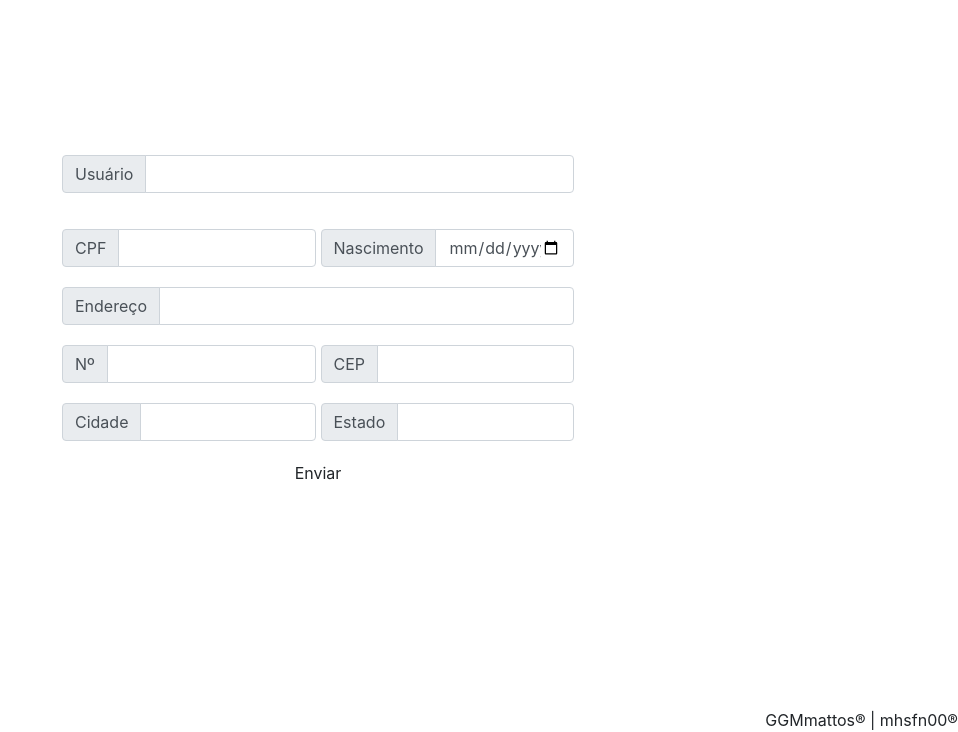
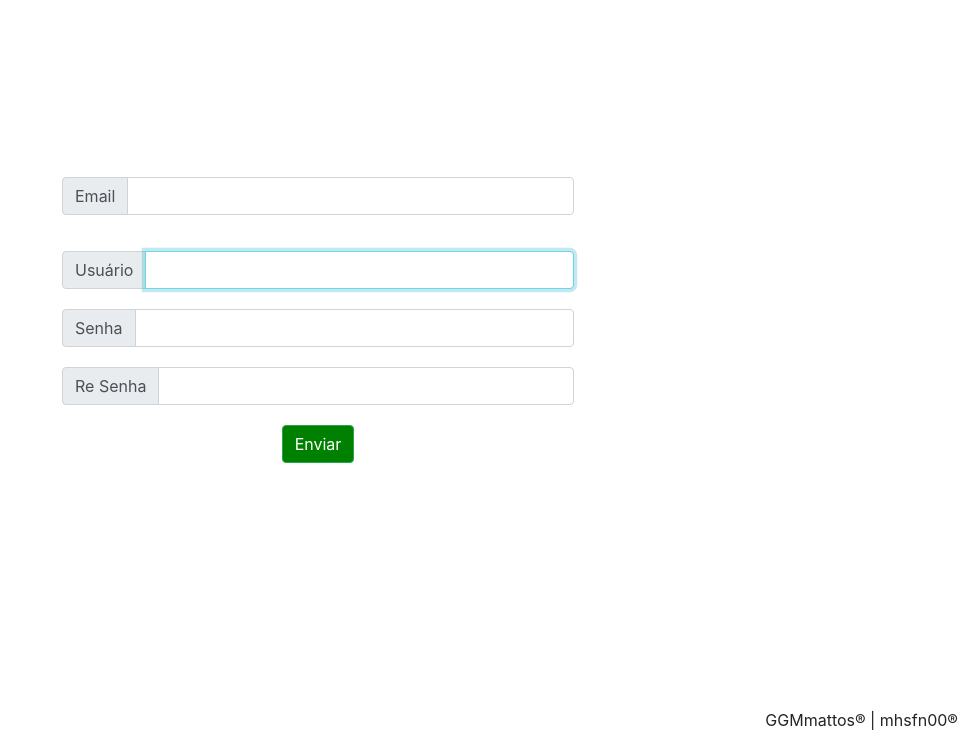
Before and after one commit to GGMmattos/E-commerce, a Django app: page /perfil/cadastro/ in a window 1280 px wide. Shown: the part 68-800 px from the top of the page, without its empty margins (322-1280 px from the left). Run offline with Django 4.2, Linux system fonts and the light colour scheme; some libraries are stand-ins or nearby versions.

Commit message:
Fez a lógica de enviar os dados do cadastro para a função em forms.py e daí salvar os dados no banco (eu acho)

```diff
--- /dev/null
+++ b/perfil/forms.py
@@ -0,0 +1,43 @@
+from django import forms
+from django.contrib.auth.forms import UserCreationForm
+from django.contrib.auth.models import User
+from . import models
+
+#Comentei essas duas classes porque acho que não vai precisa delas.
+
+# class PerfiForm(forms.ModelForm):
+#     class Meta:
+#         model = models.Perfil
+#         fields = '__all__'
+#         exclude = ('usuario',) # exclusão do campo usuários, não estara no cadastro de usuários
+
+
+# class UserForm(forms.ModelForm):
+#     class Meta:
+#         model = User
+#         fields = ('first_name', 'last_name', 'username', 'password', 'email') # listando campos que iremos utilizar.
+
+#     def clean(self, *args, **kwargs):
+#         data = self.data
+#         cleaned = self.cleaned_data
+
+class SignupForm(UserCreationForm): #Função criada para o cadastro de usuários (usando os campos que ja tem no banco)
+    class Meta:
+        model = User
+        fields = ('username', 'email', 'password1', 'password2')
+
+    email = forms.CharField(widget=forms.EmailInput(attrs={
+        'class': 'form-control'
+    }))
+
+    username = forms.CharField(widget=forms.TextInput(attrs={
+        'class': 'form-control'
+    }))
+
+    password1 = forms.CharField(widget=forms.PasswordInput(attrs={
+        'class': 'form-control'
+    }))
+
+    password2 = forms.CharField(widget=forms.PasswordInput(attrs={
+        'class': 'form-control'
+    }))
--- a/perfil/templates/perfil/cadastro.html
+++ b/perfil/templates/perfil/cadastro.html
@@ -1,64 +1,46 @@
 <!DOCTYPE html>
 <html lang="en">
     {% include 'parciais/_head.html'%}
-    <form action="">
+    <form name="cadastro" method="POST" action=".">
+        {% csrf_token %}
+
         <div class="containerPage">
             <div class="containerCadastro">
                 <div class="input-group mb-3">
                     <div class="input-group-prepend">
-                      <span class="input-group-text">Usuário</span>
+                      <span class="input-group-text">Email</span>
                     </div>
-                    <input type="text" class="form-control" />
-                </div>
-                <div class="rowCadastro">
-                    <div class="input-group">
-                        <div class="input-group-prepend">
-                            <span class="input-group-text">CPF</span>
-                        </div>
-                        <input type="number" class="form-control" />
-                    </div>
-                    <div class="input-group">
-                        <div class="input-group-prepend">
-                            <span class="input-group-text">Nascimento</span>
-                        </div>
-                        <input type="date" class="form-control" />
-                    </div>
+                    {{ form.email }}
                 </div>
                 <div class="input-group">
                     <div class="input-group-prepend">
-                        <span class="input-group-text">Endereço</span>
+                        <span class="input-group-text">Usuário</span>
                     </div>
-                    <input type="text" class="form-control" />
+                    {{ form.username }}
                 </div>
-                <div class="rowCadastro">
-                    <div class="input-group">
-                        <div class="input-group-prepend">
-                            <span class="input-group-text">Nº</span>
-                        </div>
-                        <input type="number" class="form-control" />
+                <div class="input-group">
+                    <div class="input-group-prepend">
+                        <span class="input-group-text">Senha</span>
                     </div>
-                    <div class="input-group">
-                        <div class="input-group-prepend">
-                            <span class="input-group-text">CEP</span>
-                        </div>
-                        <input type="number" class="form-control" />
+                    {{ form.password1 }}
+                </div>
+                <div class="input-group">
+                    <div class="input-group-prepend">
+                        <span class="input-group-text">Re Senha</span>
                     </div>
+                    {{ form.password2 }}
                 </div>
-                <div class="rowCadastro">
-                    <div class="input-group">
-                        <div class="input-group-prepend">
-                            <span class="input-group-text">Cidade</span>
-                        </div>
-                        <input type="text" class="form-control" />
+
+                {% if form.errors or form.non_field_errors %}
+                    <div class="mb-3 p-6 bg-red-100 rounded-xl">
+                        {% for field in form %}
+                            {{ field.errors }}
+                        {% endfor %}
+
+                        {{ form.non_field_errors }}
                     </div>
-                    <div class="input-group">
-                        <div class="input-group-prepend">
-                            <span class="input-group-text">Estado</span>
-                        </div>
-                        <input type="text" class="form-control" />
-                    </div>
-                </div>
-                <input type="submit" value="Enviar" />
+                {% endif %}
+                <input type="submit" value="Enviar" class="btn btn-success" />
             </div>
         </div>
     </form>
@@ -66,6 +48,10 @@
 </html>
 
 <style>
+    .btn-success {
+        background-color: green;
+    }
+
     .rowCadastro {
         display: flex;
         flex-direction: row;
--- a/perfil/views.py
+++ b/perfil/views.py
@@ -1,14 +1,26 @@
-from django.shortcuts import render
+from django.shortcuts import render, redirect
 from django.views.generic import ListView
 from django.views import View
 from django.http import HttpResponse
 from . import models
-from . import form
+from . import forms
+from .forms import SignupForm
 
 
 # Create your views here.
 def Cadastro (request):
-    return render (request, 'perfil/cadastro.html')
+    if request.method == 'POST': #Checa se o botão "enviar" do forms foi clicado.
+        form = SignupForm(request.POST)
+
+        if form.is_valid(): #Salva os dados se eles forem válidos
+            form.save()
+            return redirect('/')
+    else:
+        form = SignupForm()
+
+    return render (request, 'perfil/cadastro.html',{ #Renderiza a página cadastro.html
+        'form': form
+    })
 
 class BasePerfil(View):
     template_name = 'perfil/criar.html'
@@ -17,10 +29,10 @@ class BasePerfil(View):
         super().setup(*args, **kwargs)
 
         self.contexto = {
-            'userform': form.UserForm(
+            'userform': forms.UserForm(
                 data= self.request.POST or None
             ),
-            'perfilform': form.PerfiForm(
+            'perfilform': forms.PerfiForm(
                 data= self.request.POST or None
             )
         }
```
Also changed, not shown: perfil/form.py (deleted, +0 -19 lines), db.sqlite3.
